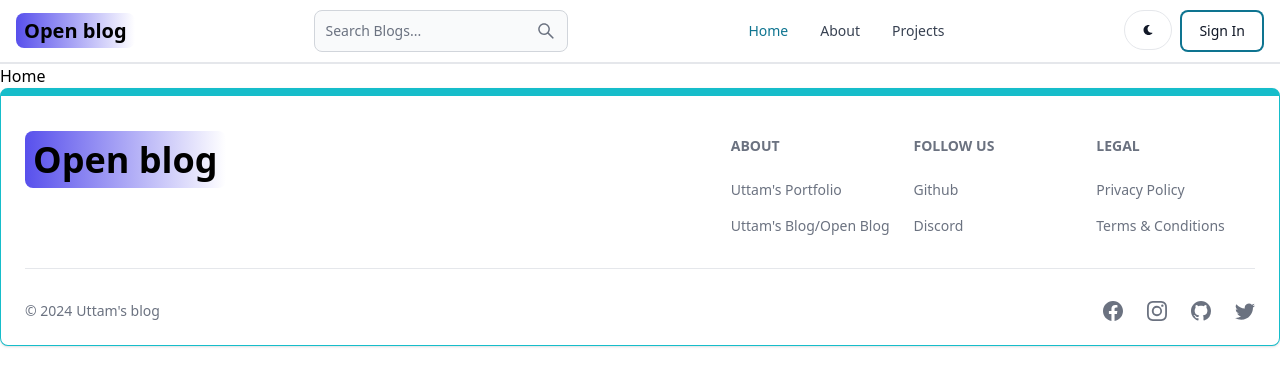
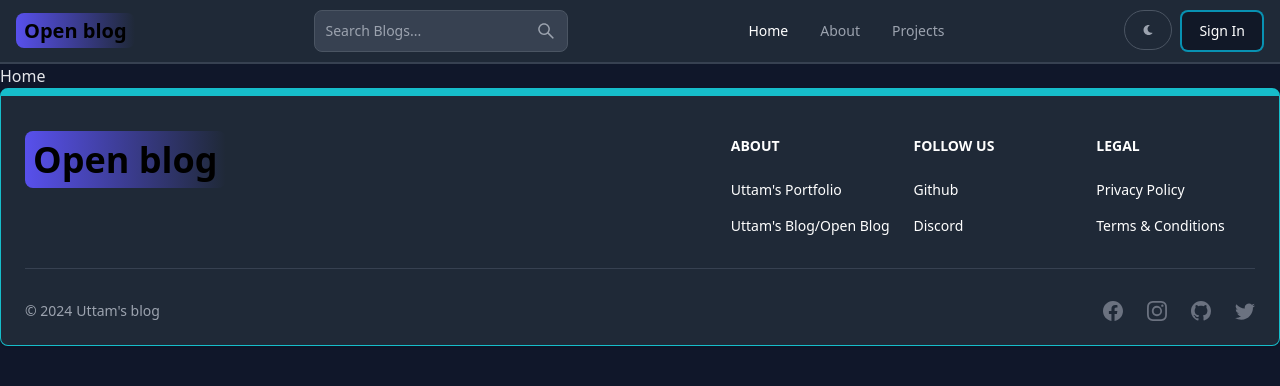
Before and after one commit to uttam-on-git/open-blog, a React (Vite) app in the folder client/: page / in a window 1280 px wide. Shown: the top 386 px of the page. Built offline with nearby package versions, Linux system fonts and the light colour scheme; no server answers.

Commit message:
complete dark mode functionality

```diff
--- a/client/src/components/Header.jsx
+++ b/client/src/components/Header.jsx
@@ -1,13 +1,16 @@
 import { Button, Navbar, TextInput, Dropdown, Avatar } from "flowbite-react";
 import { Link, useLocation } from "react-router-dom";
 import { AiOutlineSearch } from "react-icons/ai";
-import { FaMoon } from "react-icons/fa";
+import { FaMoon, FaSun } from "react-icons/fa";
 import React from "react";
-import { useSelector } from 'react-redux'
+import { useSelector, useDispatch } from 'react-redux';
+import { toggleTheme } from "../redux/theme/themeSlice";
 
 export default function Header() {
   const path = useLocation().pathname;
-  const {currentUser} = useSelector(state => state.user)
+  const dispatch = useDispatch();
+  const {currentUser} = useSelector(state => state.user);
+  const {theme} = useSelector((state) => state.user);
   return (
     <Navbar className="border-b-2">
       <Link
@@ -37,8 +40,9 @@
       </Button>
 
       <div className="flex gap-2 md:order-2">
-        <Button className="w-12 h-10 hidden sm:inline" color="gray" pill>
-          <FaMoon />
+        <Button className="w-12 h-10 hidden sm:inline" color="gray" pill
+        onClick={()=> dispatch(toggleTheme())}>
+          {theme === 'dark' ? <FaSun/> : <FaMoon/>}
         </Button>
           {currentUser ? (
             <Dropdown
--- /dev/null
+++ b/client/src/components/ThemeProvider.jsx
@@ -0,0 +1,14 @@
+import React from 'react'
+import { useSelector } from 'react-redux'
+
+export default function ThemeProvider({children}) {
+    const {theme} = useSelector((state) => state.theme)
+  return (
+    <div className={theme}>
+        <div className='bg-white text-gray-700 dark:text-gray-200
+        dark:bg-[rgb(16,23,42)] min-h-screen'>
+        {children}
+        </div>
+    </div>
+  )
+}
--- a/client/src/main.jsx
+++ b/client/src/main.jsx
@@ -5,11 +5,14 @@
 import { store, persistor } from "./redux/store.js";
 import { Provider } from "react-redux";
 import { PersistGate } from "redux-persist/integration/react";
+import ThemeProvider from "./components/ThemeProvider.jsx";
 
 ReactDOM.createRoot(document.getElementById("root")).render(
   <PersistGate persistor={persistor}>
     <Provider store={store}>
-      <App />
+      <ThemeProvider>
+        <App />
+      </ThemeProvider>
     </Provider>
   </PersistGate>
 );
--- a/client/src/redux/store.js
+++ b/client/src/redux/store.js
@@ -1,10 +1,12 @@
 import { configureStore, combineReducers } from '@reduxjs/toolkit';
 import userReducer from './user/userSlice';
+import themeReducer from './theme/themeSlice';
 import { persistReducer, persistStore } from 'redux-persist';
 import storage from 'redux-persist/lib/storage';
 
 const rootReducer = combineReducers({
     user: userReducer,
+    theme: themeReducer,
 });
 
 const persistConfig = {
--- /dev/null
+++ b/client/src/redux/theme/themeSlice.js
@@ -0,0 +1,19 @@
+import {createSlice} from '@reduxjs/toolkit';
+
+const initialState = {
+    theme: 'dark',
+};
+
+const themeSlice = createSlice({
+    name: 'theme',
+    initialState,
+    reducers: {
+        toggleTheme: (state) => {
+            state.theme = state.theme === 'dark' ? 'light' : 'dark';
+        },
+    }
+});
+
+export const {toggleTheme} = themeSlice.actions;
+
+export default themeSlice.reducer;
```
